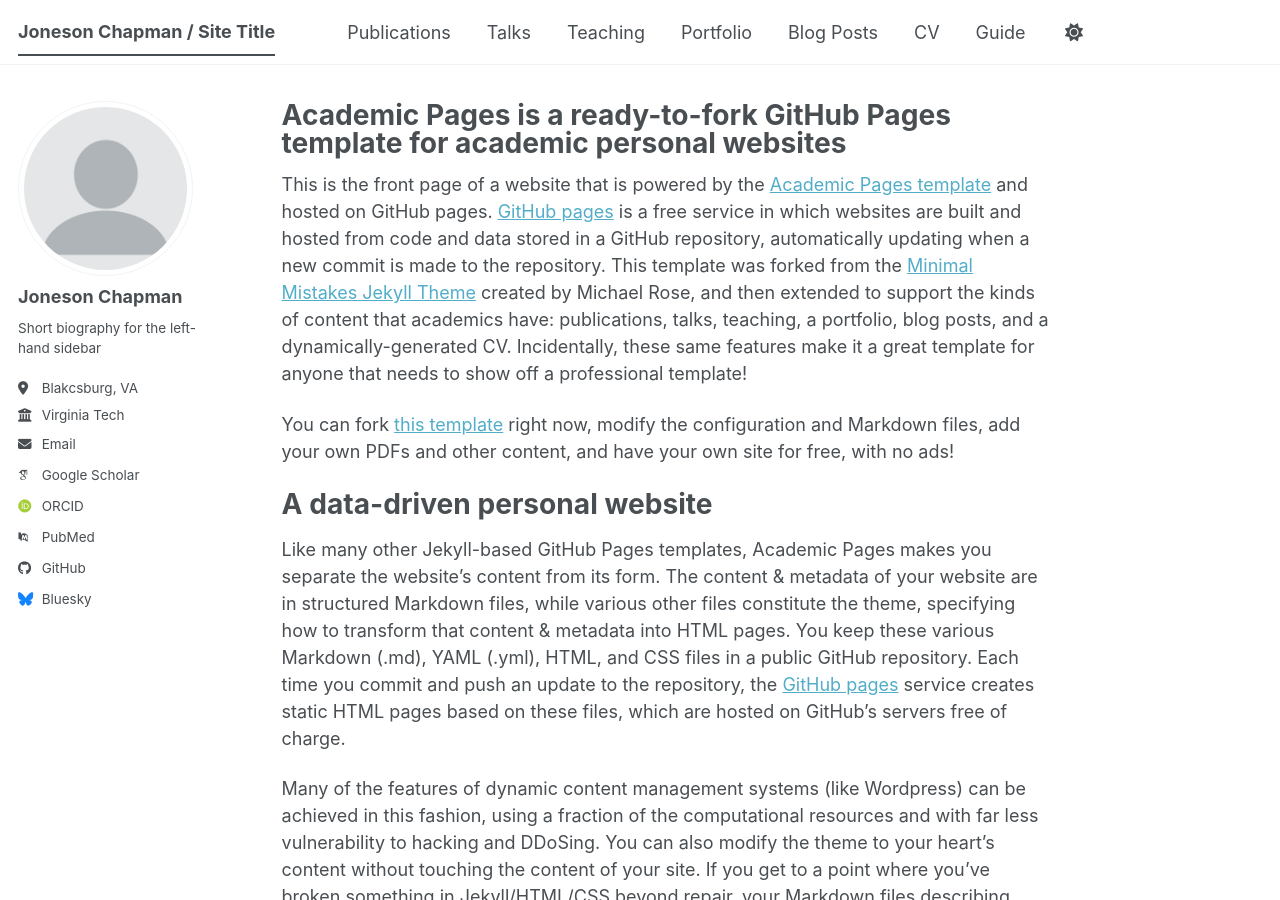
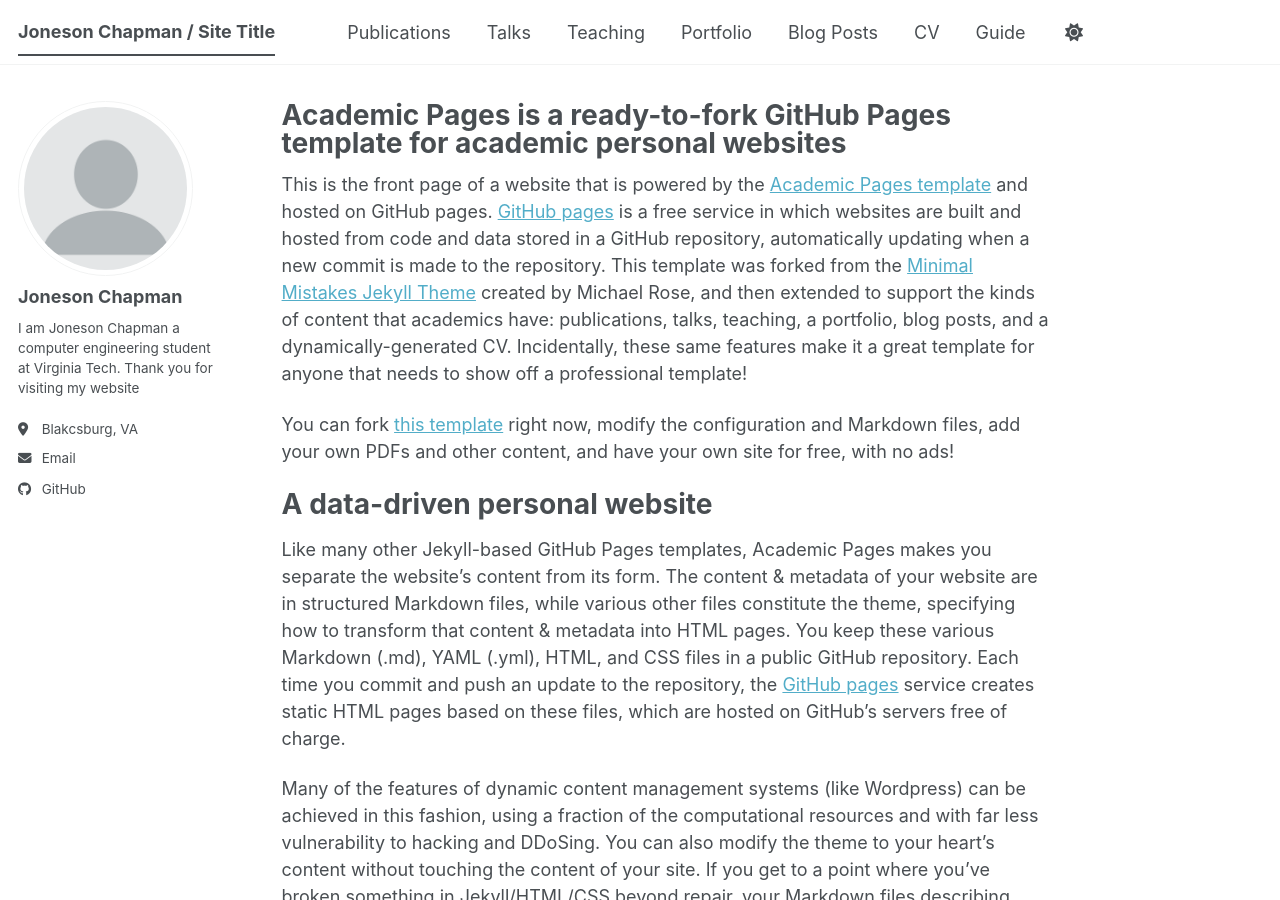
Before and after one commit to JonesonC/JonesonC.github.io, a Jekyll site: the page built from _pages/about.md, in a window 1280 px wide and 900 px high. Built offline with Jekyll 4.4.1, drawn with Linux system fonts in a browser that asks for light colours; some web fonts are replaced; a script bundle is joined from its source files by our own code; library files that are not in the unit come from our copies.

Commit message:
Added Summary

```diff
--- a/_config.yml
+++ b/_config.yml
@@ -26,22 +26,22 @@
   avatar           : "profile.png"
   name             : "Joneson Chapman"
   pronouns         : # example: "He/him"
-  bio              : "Short biography for the left-hand sidebar"
+  bio              : "I am Joneson Chapman a computer engineering student at Virginia Tech. Thank you for visiting my website"
   location         : "Blakcsburg, VA"
-  employer         : "Virginia Tech"
+  employer         : #"Virginia Tech"
   uri              : # URL
   email            : "Joneson@vt.edu"
 
   # Academic websites
   academia         : # URL
   arxiv            : # URL - Update with the correct link to your profile
-  googlescholar    : "https://scholar.google.com/citations?user=PS_CX0AAAAAJ"
+  googlescholar    : #"https://scholar.google.com/citations?user=PS_CX0AAAAAJ"
   inspire-hep      : # URL
   impactstory      : # URL
-  orcid            : "https://orcid.org/yourorcidurl"
+  orcid            : #"https://orcid.org/yourorcidurl"
   semantic         : # URL
   ssrn             : # URL
-  pubmed           : "https://www.ncbi.nlm.nih.gov/pubmed/?term=john+snow"
+  pubmed           : #"https://www.ncbi.nlm.nih.gov/pubmed/?term=john+snow"
   researchgate     : # URL
   scopus           : # URL
   zotero           : # URL
@@ -57,7 +57,7 @@
 
   # Social media
   artstation       : # Username
-  bluesky          : "bsky.app" # Replace this with you Bluesky username
+  bluesky          : #"bsky.app" # Replace this with you Bluesky username
   facebook         : # Username
   flickr           : # Username
   foursquare       : # Username
```
